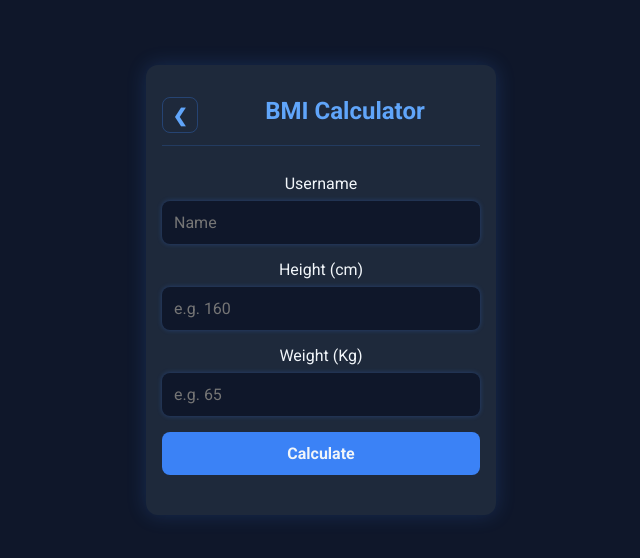
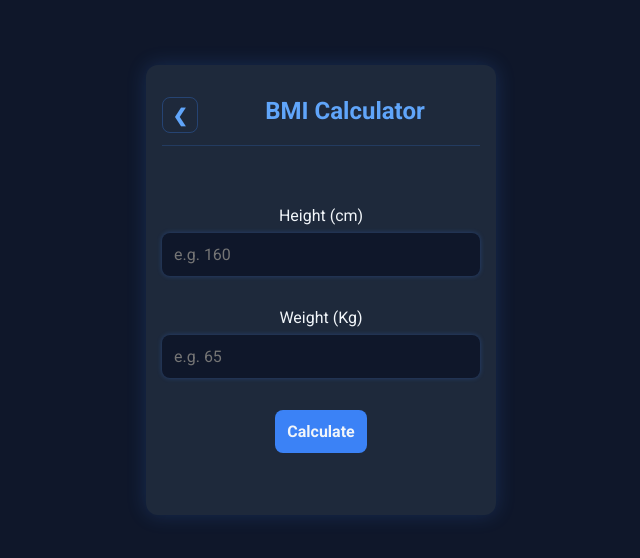
Before and after one commit to ThetThetSu/BMIcalculator, a React (Vite) app: page /calculate in a window 1280 px wide. Shown: the part 110-668 px from the top of the page, without its empty margins (319-959 px from the left). Built offline with nearby package versions, Linux system fonts and the light colour scheme.

Commit message:
Refactor Calculate component by removing username input and restructuring layout for height and weight inputs; enhance styling for better alignment and user experience.

```diff
--- a/src/Calculate.jsx
+++ b/src/Calculate.jsx
@@ -4,7 +4,6 @@ import { useNavigate } from "react-router-dom";
 const Calculate = () => {
   const [height, setHeight] = useState("");
   const [weight, setWeight] = useState("");
-  const [userName, setUsername] = useState("");
   const [resultMsg, setResultMsg] = useState("");
   const navigate = useNavigate();
 
@@ -33,7 +32,6 @@ const Calculate = () => {
       category,
       height,
       weight,
-      user: { username: userName },
     };
     try {
       sessionStorage.setItem("bmi_info", JSON.stringify(bmiInfo));
@@ -61,15 +59,14 @@ const Calculate = () => {
         </div>
       </div>
 
-      <label htmlFor="username">Username</label>
-      <input
-        type="text"
-        id="username"
-        placeholder="Name"
-        value={userName}
-        onChange={(e) => setUsername(e.target.value)}
-      />
-
+      <div style={{
+        display: "flex",
+        flexDirection: "column",
+        alignItems: "center",
+        gap: "16px",
+        marginTop: "32px"
+      }}>
+        <div style={{ width: "100%", maxWidth: "400px" }}>
           <label htmlFor="height">Height (cm)</label>
           <input
             type="number"
@@ -78,7 +75,9 @@ const Calculate = () => {
             value={height}
             onChange={(e) => setHeight(e.target.value)}
           />
+        </div>
 
+        <div style={{ width: "100%", maxWidth: "400px" }}>
           <label htmlFor="weight">Weight (Kg)</label>
           <input
             type="number"
@@ -87,10 +86,12 @@ const Calculate = () => {
             value={weight}
             onChange={(e) => setWeight(e.target.value)}
           />
+        </div>
 
         <button onClick={calculateBMI}>Calculate</button>
 
-      <div className="result">{resultMsg}</div>
+        {resultMsg && <div className="result">{resultMsg}</div>}
+      </div>
     </div>
   );
 };
```
Lines whose indentation alone changed are shown as unchanged.
